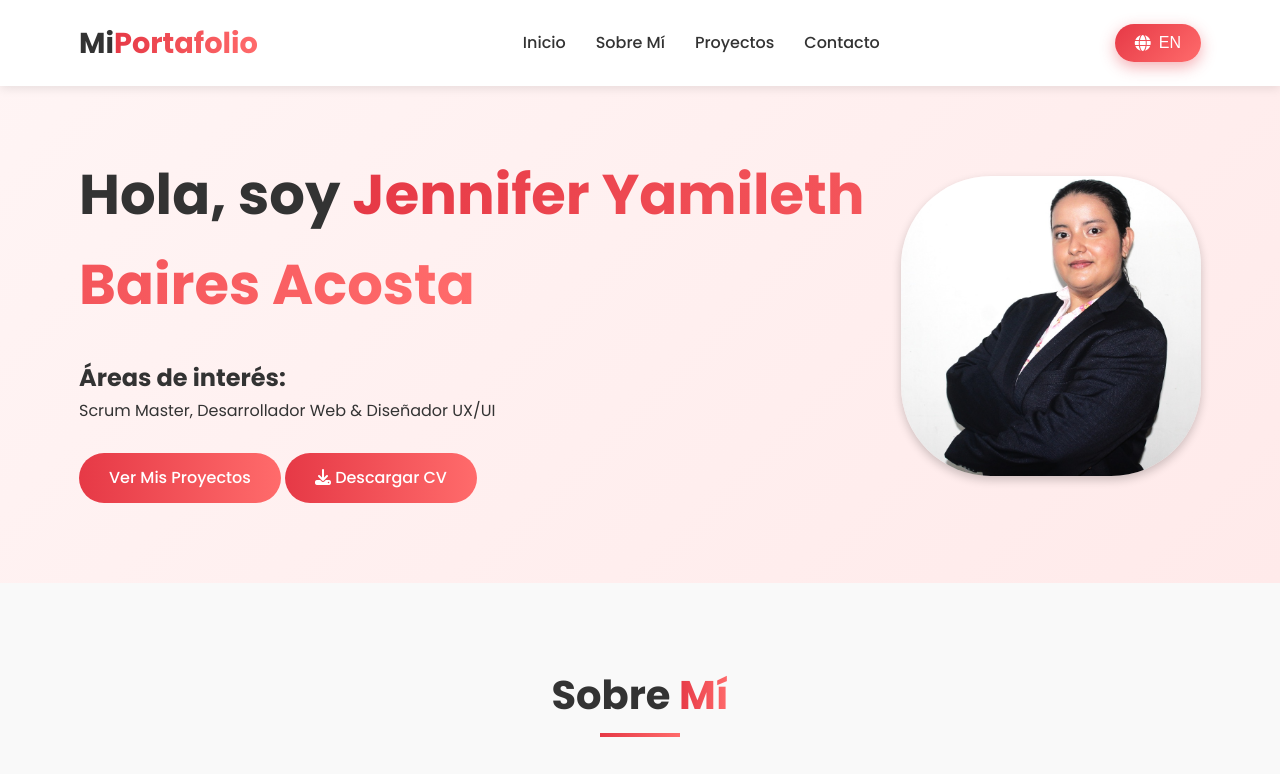
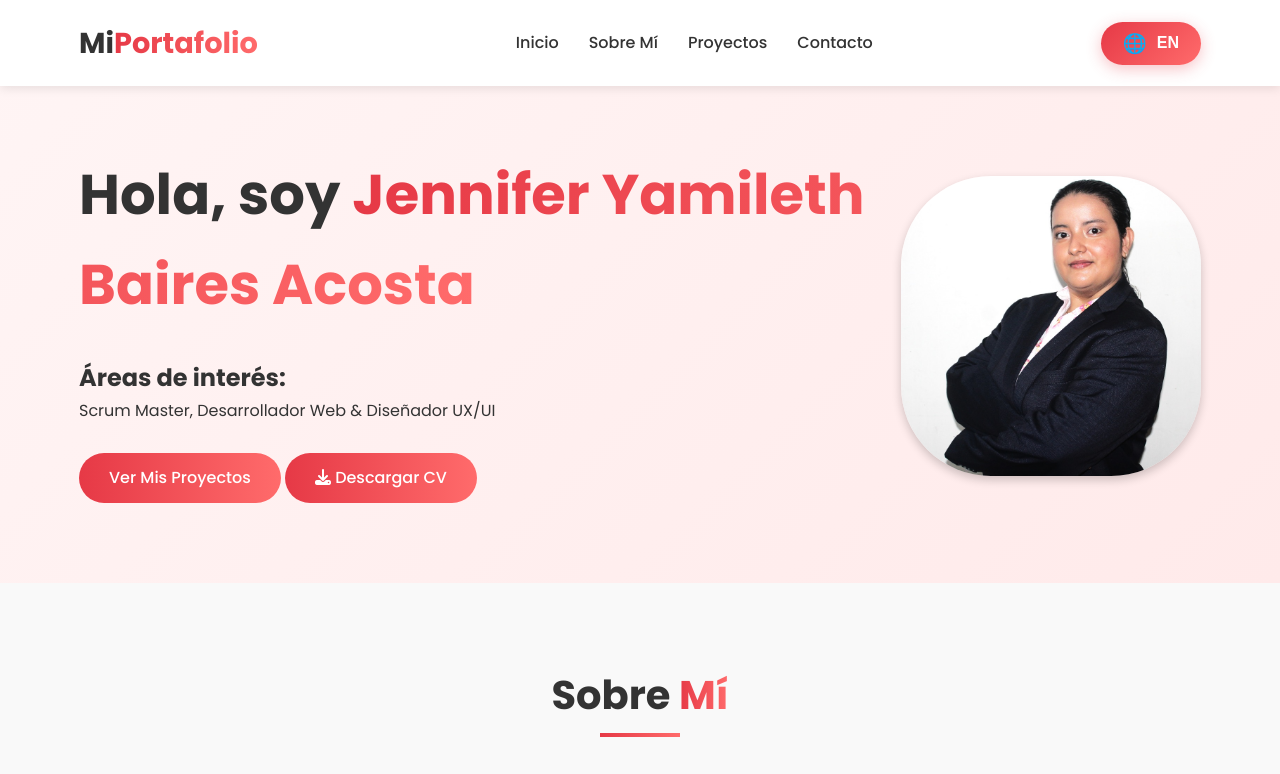
Before and after one commit to Vanitas604/Portafolio-Personal-JB, a plain HTML site: page index.html in a window 1280 px wide. Shown: the top 774 px of the page. Drawn offline with Linux system fonts and the light colour scheme.

Commit message:
Se arreglo el botón de Idioma

```diff
--- a/index.html
+++ b/index.html
@@ -19,10 +19,11 @@
                 <li><a href="#proyectos" data-i18n="navProyectos">Proyectos</a></li>
                 <li><a href="#contacto" data-i18n="navContacto">Contacto</a></li>
             </ul>
-            <!-- Botón para traducir -->
-            <button id="translateBtn" class="translate-btn">
-                <i class="fa-solid fa-globe"></i> EN
-            </button>
+           <!-- Botón de traducción mejorado -->
+<button id="translateBtn" class="translate-btn">
+    <span class="lang-icon">🌐</span>
+    <span class="lang-text">EN</span>
+</button>
         </div>
     </nav>
 
--- a/script.js
+++ b/script.js
@@ -110,8 +110,18 @@ function translatePage(lang) {
 }
 
 // Botón de traducción
-document.getElementById('translateBtn').addEventListener('click', () => {
+const translateBtn = document.getElementById('translateBtn');
+let langTextSpan;
+
+// Asegura que el botón tenga estructura HTML correcta
+translateBtn.innerHTML = `<span class="lang-icon">🌐</span><span class="lang-text">EN</span>`;
+langTextSpan = translateBtn.querySelector(".lang-text");
+
+// Evento de clic
+translateBtn.addEventListener('click', () => {
     currentLang = currentLang === 'es' ? 'en' : 'es';
     translatePage(currentLang);
-    document.getElementById('translateBtn').innerText = currentLang === 'es' ? 'EN' : 'ES';
+
+    // ✅ Cambia solo el texto, sin borrar el diseño ni icono
+    langTextSpan.textContent = currentLang === 'es' ? 'EN' : 'ES';
 });
--- a/styles.css
+++ b/styles.css
@@ -496,32 +496,39 @@ body.page-loaded {
 .section-title.visible {
   letter-spacing: 1px;
 }
-/* Botón de traducción */
+/* ===== BOTÓN DE TRADUCCIÓN ===== */
 .translate-btn {
     background: linear-gradient(135deg, #e63946 0%, #ff6b6b 100%);
     color: white;
     border: none;
     border-radius: 30px;
-    padding: 10px 20px;
+    padding: 10px 22px;
     font-size: 1rem;
-    font-weight: 500;
+    font-weight: 600;
     cursor: pointer;
     display: flex;
     align-items: center;
-    gap: 8px;
-    transition: all 0.3s ease;
-    box-shadow: 0 5px 15px rgba(230, 57, 70, 0.4);
+    gap: 10px;
+    transition: transform 0.3s ease, box-shadow 0.4s ease;
+    box-shadow: 0 4px 15px rgba(230, 57, 70, 0.3);
+    outline: none;
 }
 
-.translate-btn i {
-    transition: transform 0.3s ease;
+.lang-icon {
+    font-size: 1.2rem;
+    transition: transform 0.4s ease, text-shadow 0.3s ease;
 }
 
 .translate-btn:hover {
-    transform: translateY(-3px);
-    box-shadow: 0 8px 25px rgba(230, 57, 70, 0.6), 0 0 15px rgba(255, 107, 107, 0.4);
+    transform: translateY(-3px) scale(1.05);
+    box-shadow: 0 8px 25px rgba(230, 57, 70, 0.5);
 }
 
-.translate-btn:hover i {
-    transform: rotate(20deg);
+.translate-btn:hover .lang-icon {
+    transform: rotate(360deg);
+    text-shadow: 0 0 8px rgba(255, 255, 255, 0.8);
 }
+
+.translate-btn:active {
+    transform: scale(0.95);
+}
```
